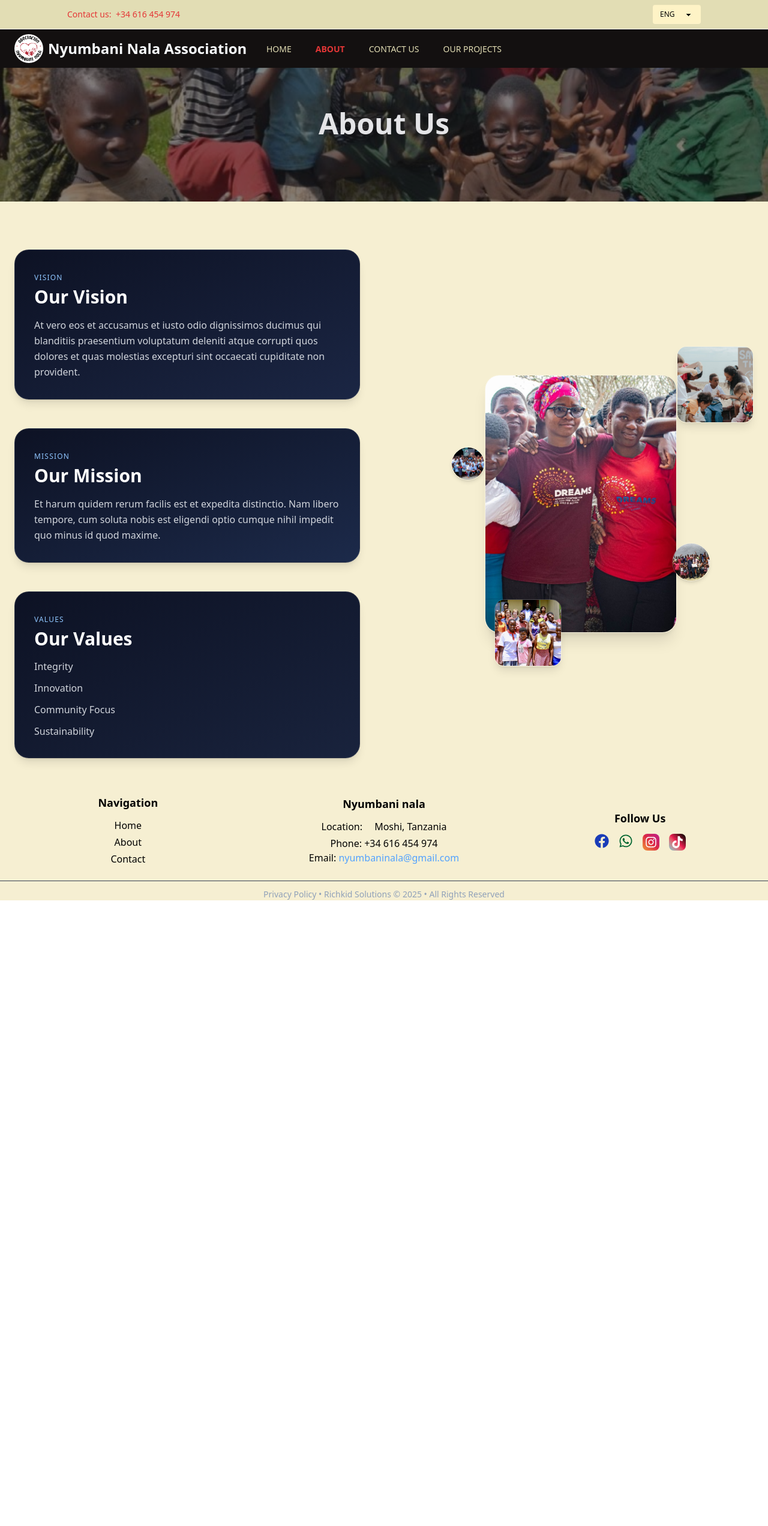
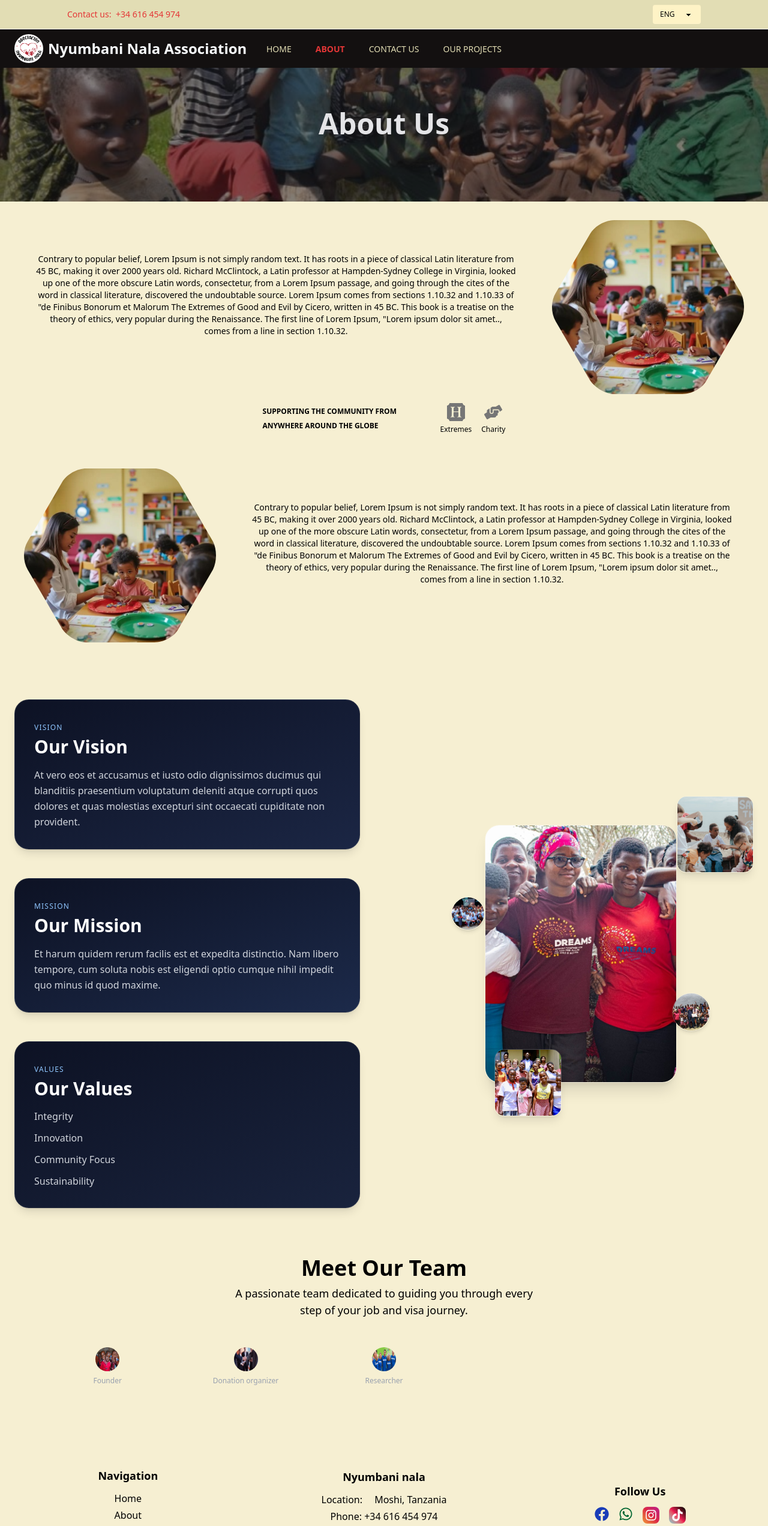
Before and after one commit to castrol-web/nyumbani-nala, a React (Vite) app in the folder frontend/: page /about in a window 1280 px wide. Shown: the top 2544 px of the page at 60% size. Before the commit the page ends 1501 px from the top, so only its background shows below. Built offline with nearby package versions, Linux system fonts and the light colour scheme.

Commit message:
feat: add ScrollButton and ScrollToTop components for improved navigation; enhance About page with team details and supporting content

```diff
--- a/frontend/src/App.tsx
+++ b/frontend/src/App.tsx
@@ -5,16 +5,19 @@ import Footer from "./components/Footer";
 import About from "./about/About";
 import Contact from "./contact/Contact";
 import Projects from "./projects/Projects";
+import ScrollToTop from "./components/scroll/ScrollToTop";
+import ScrollButton from "./components/scroll/ScrollButton";
 
 function App() {
   return (
     <div className="bg-[#F6EFD2] text-[#000000] min-h-screen">
       <Router>
+        <ScrollToTop />
         <Routes>
-          <Route path="/" element={<><Navbar /> <Home /> <Footer /></>} />
-          <Route path="/about" element={<><Navbar /> <About /> <Footer /></>} />
-          <Route path="/contact" element={<><Navbar /> <Contact /> <Footer /></>} />
-          <Route path="/our-projects" element={<><Navbar /> <Projects /> <Footer /></>} />
+          <Route index path="/" element={<><Navbar /> <Home /> <Footer /> <ScrollButton /></>} />
+          <Route path="/about" element={<><Navbar /> <About /> <Footer /> <ScrollButton /> </>} />
+          <Route path="/contact" element={<><Navbar /> <Contact /> <Footer /> <ScrollButton /> </>} />
+          <Route path="/our-projects" element={<><Navbar /> <Projects /> <Footer /> <ScrollButton /> </>} />
         </Routes>
       </Router>
     </div>
--- a/frontend/src/about/About.tsx
+++ b/frontend/src/about/About.tsx
@@ -1,14 +1,71 @@
+import { FaHireAHelper, FaHandsHelping } from "react-icons/fa";
 import Header from "../components/Header";
 import mission from "../assets/mission.png";
 import vision from "../assets/vision.jpg";
 import values from "../assets/values.jpg";
 import about1 from "../assets/about1.jpeg";
 import community from "../assets/community.jpg";
+import msamaria from "../assets/msamaria.jpg"
+import TeamMembers from "../components/team/TeamMembers";
 
 function About() {
   return (
     <div className="mx-auto">
       <Header pageName="About Us" />
+      <div>
+        <div className="mt-4">
+          <div className="lg:flex sm:grid items-center text-center justify-between mx-10 gap-10">
+            <div className="lg:w-2/3 items-center justify-center mx-auto mb-10">
+              <p className="text-sm">
+                Contrary to popular belief, Lorem Ipsum is not simply random text. It has roots in a piece of classical Latin literature from 45 BC,
+                making it over 2000 years old. Richard McClintock, a Latin professor at Hampden-Sydney College in Virginia, looked up one of the
+                more obscure Latin words, consectetur, from a Lorem Ipsum passage, and going through the cites of the word in classical literature,
+                discovered the undoubtable source. Lorem Ipsum comes from sections 1.10.32 and 1.10.33 of "de Finibus Bonorum et Malorum
+                The Extremes of Good and Evil by Cicero, written in 45 BC. This book is a treatise on the theory of ethics, very popular
+                during the Renaissance. The first line of Lorem Ipsum, "Lorem ipsum dolor sit amet.., comes from a line in section 1.10.32.
+              </p>
+            </div>
+            <div className="avatar">
+              <div className="mask mask-hexagon-2 w-80 h-80 mx-auto">
+                <img src={msamaria} alt="about image" />
+              </div>
+            </div>
+          </div>
+
+          {/* div for some icons */}
+          <div className="flex mx-auto gap-4 justify-center">
+            <div className="w-70">
+              <span className="uppercase text-xs font-bold">supporting the community from anywhere around the globe</span>
+            </div>
+            <div>
+              <FaHireAHelper size={30} className="text-blue-500 grayscale hover:grayscale-0 mx-auto" />
+              <span className="text-xs">Extremes</span>
+            </div>
+            <div>
+              <FaHandsHelping size={30} className="text-blue-500 grayscale hover:grayscale-0 mx-auto" />
+              <span className="text-xs">Charity</span>
+            </div>
+
+          </div>
+          <div className="lg:flex sm:grid items-center text-center justify-between mx-10 gap-10 flex-row-reverse mt-10">
+            <div className="lg:w-2/3 items-center justify-center mx-auto mb-10">
+              <p className="text-sm">
+                Contrary to popular belief, Lorem Ipsum is not simply random text. It has roots in a piece of classical Latin literature from 45 BC,
+                making it over 2000 years old. Richard McClintock, a Latin professor at Hampden-Sydney College in Virginia, looked up one of the
+                more obscure Latin words, consectetur, from a Lorem Ipsum passage, and going through the cites of the word in classical literature,
+                discovered the undoubtable source. Lorem Ipsum comes from sections 1.10.32 and 1.10.33 of "de Finibus Bonorum et Malorum
+                The Extremes of Good and Evil by Cicero, written in 45 BC. This book is a treatise on the theory of ethics, very popular
+                during the Renaissance. The first line of Lorem Ipsum, "Lorem ipsum dolor sit amet.., comes from a line in section 1.10.32.
+              </p>
+            </div>
+            <div className="avatar">
+              <div className="mask mask-hexagon-2 w-80 h-80 mx-auto">
+                <img src={msamaria} alt="about image" />
+              </div>
+            </div>
+          </div>
+        </div>
+      </div>
 
       <div className="max-w-7xl mx-auto mt-20 px-6 grid grid-cols-1 lg:grid-cols-2 gap-20 items-center">
 
@@ -84,6 +141,7 @@ function About() {
           />
         </div>
       </div>
+      <TeamMembers />
     </div>
   );
 }
--- /dev/null
+++ b/frontend/src/components/scroll/ScrollButton.tsx
@@ -0,0 +1,47 @@
+import { useState, useEffect } from 'react';
+import { motion } from "framer-motion";
+
+function ScrollButton() {
+    const [isVisible, setIsVisible] = useState(false);
+
+    // Show button when page is scrolled down
+    const toggleVisibility = () => {
+        if (window.scrollY > 30) {
+            setIsVisible(true);
+        } else {
+            setIsVisible(false);
+        }
+    };
+
+    const scrollToTop = () => {
+        window.scrollTo({
+            top: 0,
+            behavior: 'smooth'
+        });
+    };
+
+    //listening for scroll event when component mounts
+    useEffect(() => {
+        window.addEventListener('scroll', toggleVisibility);
+        return () => {
+            window.removeEventListener('scroll', toggleVisibility);
+        };
+    }, []);
+
+    return (
+        <div className="fixed bottom-8 right-8 z-50">
+            {isVisible && (
+                <motion.button
+                    whileHover={{ scale: 1.1 }}
+                    whileTap={{ scale: 0.9 }}
+                    onClick={scrollToTop}
+                    className="fixed bottom-6 right-6 bg-[#E43636] text-[#E2DDB4] p-4 rounded-full shadow-lg hover:bg-[#f05f5f]"
+                >
+                    ↑
+                </motion.button>
+            )}
+        </div>
+    );
+}
+
+export default ScrollButton;
--- /dev/null
+++ b/frontend/src/components/scroll/ScrollToTop.tsx
@@ -0,0 +1,15 @@
+import { useEffect } from "react";
+import { useLocation } from "react-router-dom";
+
+const ScrollToTop = () => {
+  const { pathname } = useLocation();
+
+  useEffect(() => {
+    // scroll to top of page on route change
+    window.scrollTo(0, 0);
+  }, [pathname]);
+
+  return null;
+};
+
+export default ScrollToTop;
--- /dev/null
+++ b/frontend/src/components/team/Member.tsx
@@ -0,0 +1,15 @@
+type teamProps = {
+    position: string;
+    url:string;
+}
+
+function Member({ position,url }: teamProps) {
+    return (
+        <div className="w-30 text-center mb-2 justify-center mx-auto">
+            <img src={url} alt={url} className="rounded-full w-10 h-10 mx-auto mb-2 hover:border" />
+            <p className="text-xs text-gray-400">{position}</p>
+        </div>
+    )
+}
+
+export default Member
--- /dev/null
+++ b/frontend/src/components/team/TeamMembers.tsx
@@ -0,0 +1,31 @@
+import Member from "./Member";
+import needy from "../../assets/needy.jpg";
+import partner from "../../assets/partner.jpeg";
+import volunteer from "../../assets/volunteer.png";
+
+function TeamMembers() {
+    return (
+        <div className="text-center justify-center my-20 mx-auto items-center">
+            <div className="px-4">
+                <h2 className="text-4xl font-bold">Meet Our Team</h2>
+                <p className="mt-2 text-lg max-w-lg mx-auto">
+                    A passionate team dedicated to guiding you through every step of your job and visa journey.
+                </p>
+            </div>
+
+
+            {/* Team members */}
+            <div className="py-12 lg:px-16 mx-auto text-center justify-center items-center">
+                <div>
+                    <div className="grid grid-cols-2 sm:grid-cols-2 md:grid-cols-3 lg:grid-cols-4 xl:grid-cols-5 mx-auto text-center justify-center">
+                        <Member position="Founder" url={needy} />
+                        <Member position="Donation organizer" url={partner} />
+                        <Member position="Researcher" url={volunteer} />
+                    </div>
+                </div>
+            </div>
+        </div>
+    );
+}
+
+export default TeamMembers;
```
